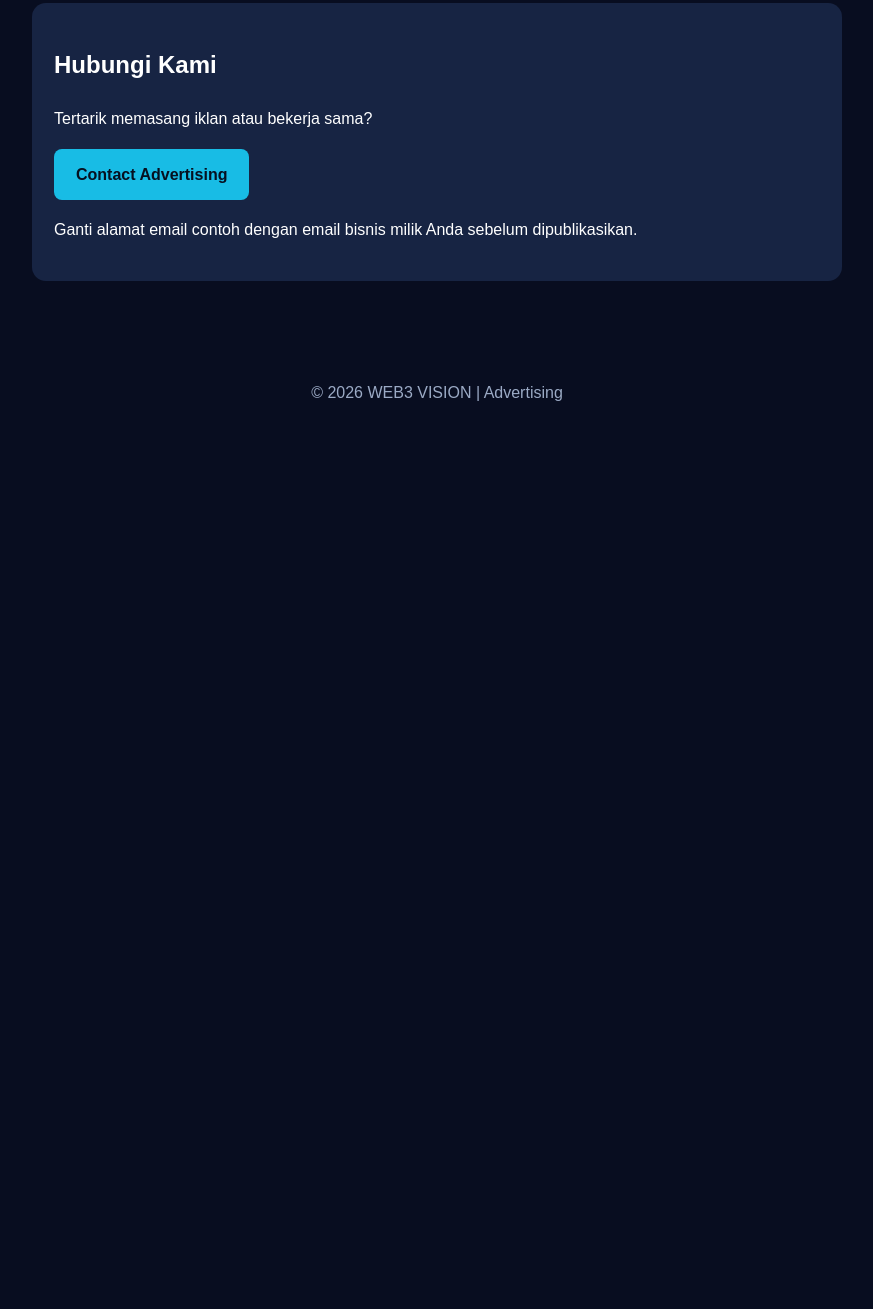
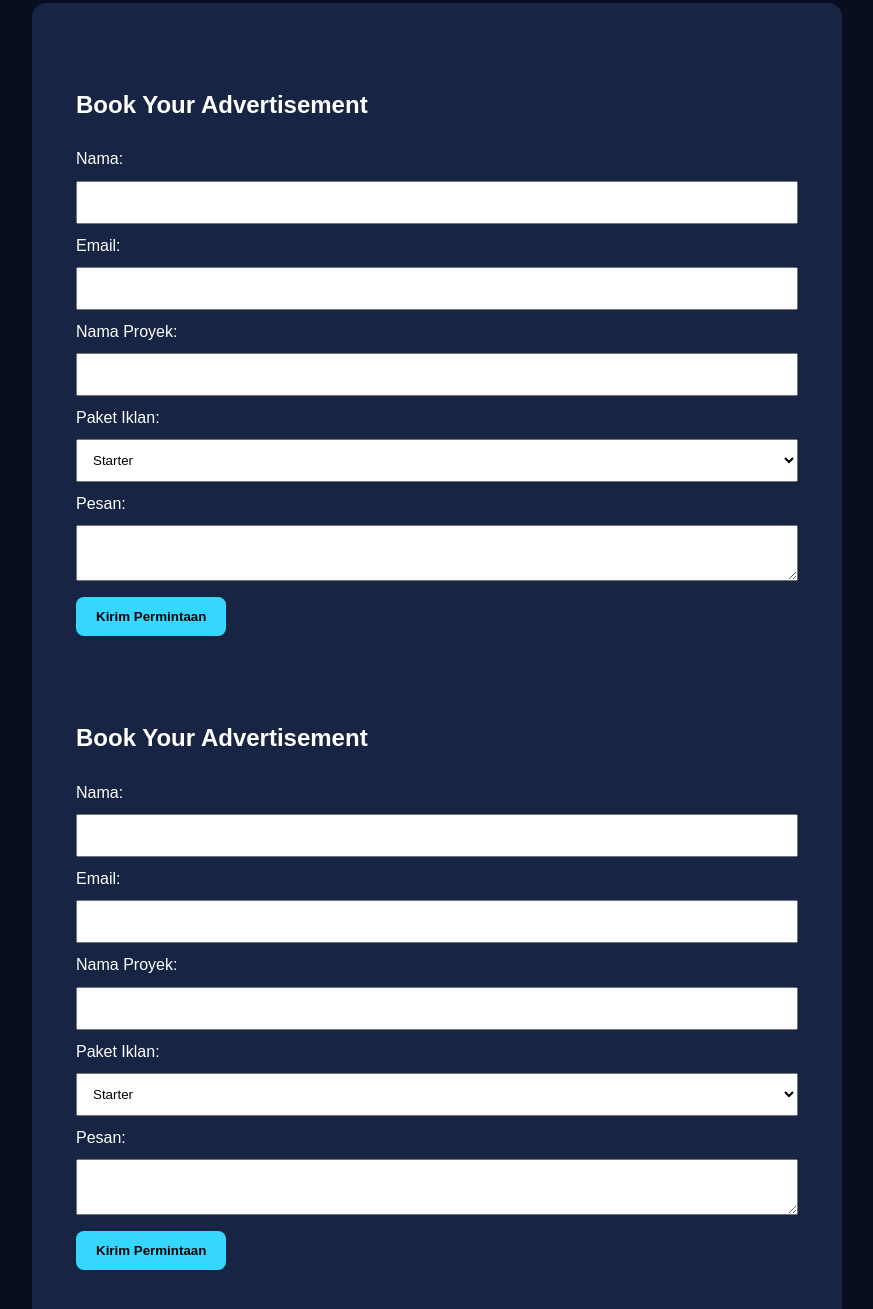
Before and after one commit to lukiirwansyah76-bot/lukiirwansyah76-bot.github.io, a website: page advertising.html in a window 1280 px wide. Shown: the part 1556-2865 px from the top of the page, without its empty margins (203-1076 px from the left). Before the commit the page ends 1987 px from the top, so only its background shows below. Drawn offline with Linux system fonts and the light colour scheme.

Commit message:
Update advertising.html

```diff
--- a/advertising.html
+++ b/advertising.html
@@ -94,6 +94,84 @@ informasi Web3 yang lebih luas.</p>
 </div>
 
 <div class="card">
+
+<div class="card">
+<h2>Book Your Advertisement</h2>
+
+<form action="mailto:EMAILKAMU@example.com"
+method="post" enctype="text/plain">
+
+<label>Nama:</label><br>
+<input name="Nama" required
+style="width:100%;padding:12px;margin:8px 0">
+
+<label>Email:</label><br>
+<input type="email" name="Email" required
+style="width:100%;padding:12px;margin:8px 0">
+
+<label>Nama Proyek:</label><br>
+<input name="Proyek" required
+style="width:100%;padding:12px;margin:8px 0">
+
+<label>Paket Iklan:</label><br>
+<select name="Paket"
+style="width:100%;padding:12px;margin:8px 0">
+<option>Starter</option>
+<option>Growth</option>
+<option>Premium</option>
+</select>
+
+<label>Pesan:</label><br>
+<textarea name="Pesan"
+style="width:100%;padding:12px;margin:8px 0"></textarea>
+
+<button type="submit"
+style="padding:12px 20px;background:#35d6ff;
+border:0;border-radius:8px;font-weight:bold;">
+Kirim Permintaan
+</button>
+
+</form>
+</div>
+<div class="card">
+<h2>Book Your Advertisement</h2>
+
+<form action="mailto:EMAILKAMU@example.com"
+method="post" enctype="text/plain">
+
+<label>Nama:</label><br>
+<input name="Nama" required
+style="width:100%;padding:12px;margin:8px 0">
+
+<label>Email:</label><br>
+<input type="email" name="Email" required
+style="width:100%;padding:12px;margin:8px 0">
+
+<label>Nama Proyek:</label><br>
+<input name="Proyek" required
+style="width:100%;padding:12px;margin:8px 0">
+
+<label>Paket Iklan:</label><br>
+<select name="Paket"
+style="width:100%;padding:12px;margin:8px 0">
+<option>Starter</option>
+<option>Growth</option>
+<option>Premium</option>
+</select>
+
+<label>Pesan:</label><br>
+<textarea name="Pesan"
+style="width:100%;padding:12px;margin:8px 0"></textarea>
+
+<button type="submit"
+style="padding:12px 20px;background:#35d6ff;
+border:0;border-radius:8px;font-weight:bold;">
+Kirim Permintaan
+</button>
+
+</form>
+</div>
+
 <h2>Hubungi Kami</h2>
 <p>Tertarik memasang iklan atau bekerja sama?</p>
 <a class="button"
```
